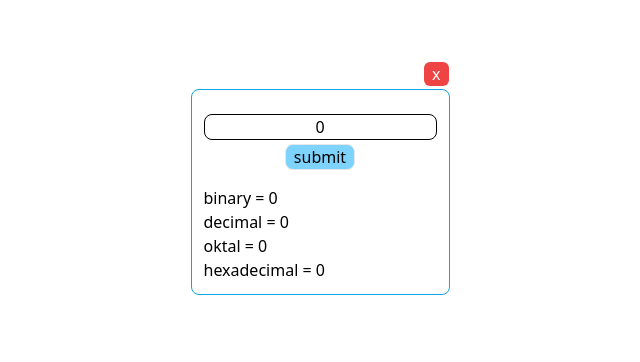
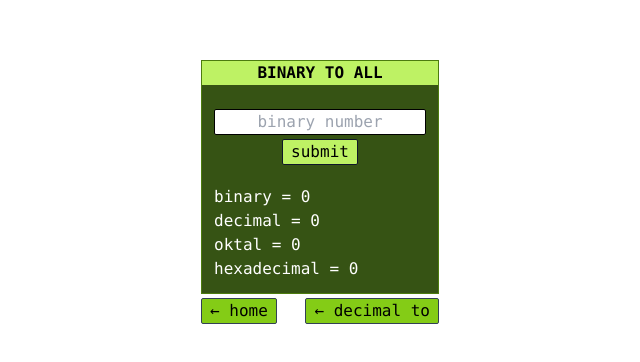
Before and after one commit to CodeWithZaky/number-converter, a Next.js app: page /binary-112210010 in a window 1280 px wide. Shown: the part 208-570 px from the top of the page, without its empty margins (320-960 px from the left). Built offline with nearby package versions, Linux system fonts and the light colour scheme.

Commit message:
update ui/ux and fixing validation

```diff
--- /dev/null
+++ b/components/NavLink.js
@@ -0,0 +1,24 @@
+import Link from "next/link";
+const NavLink = () => {
+  const MenuItems = [
+    { route: "/decimal-112210010", title: "decimal" },
+    { route: "/binary-112210010", title: "binary" },
+  ];
+  return (
+    <>
+      {MenuItems.map((e, i) => {
+        return (
+          <Link
+            key={i}
+            href={e.route}
+            className="rounded px-[90px] py-[25px] bg-lime-700 text-white"
+          >
+            {e.title}
+          </Link>
+        );
+      })}
+    </>
+  );
+};
+
+export default NavLink;
--- a/src/app/binary-112210010/page.js
+++ b/src/app/binary-112210010/page.js
@@ -11,6 +11,16 @@ const Biner = () => {
   const handleSubmit = (e) => {
     e.preventDefault();
     const binary = e.target[0].value;
+    if (isNaN(binary)) {
+      alert("masukan angka");
+      return;
+    }
+    for (let i = 0; i < binary.length; i++) {
+      if (binary[i] !== "0" && binary[i] !== "1") {
+        alert("Input bilangan biner tidak valid");
+        return;
+      }
+    }
     setBiner(binary);
     binerToDecimal(binary);
     binerToOktal(binary);
@@ -40,67 +50,75 @@ const Biner = () => {
     setOktal(oktal);
   };
   const binerToHeksadecimal = (binary) => {
-    const hexLookup = {
-      "0000": "0",
-      "0001": "1",
-      "0010": "2",
-      "0011": "3",
-      "0100": "4",
-      "0101": "5",
-      "0110": "6",
-      "0111": "7",
-      1000: "8",
-      1001: "9",
-      1010: "A",
-      1011: "B",
-      1100: "C",
-      1101: "D",
-      1110: "E",
-      1111: "F",
-    };
+    let decimal = 0;
+    let i = 0;
+    while (binary != 0) {
+      let digit = binary % 10;
+      decimal += digit * Math.pow(2, i);
+      binary = Math.floor(binary / 10);
+      i++;
+    }
 
-    let hex = "";
-    // Padd binary string with zeroes until its length is a multiple of 4
-    binary = binary.padStart(Math.ceil(binary.length / 4) * 4, "0");
-    // Group binary string into chunks of 4
-    const binaryChunks = binary.match(/.{1,4}/g);
+    let digits = [];
+    while (decimal != 0) {
+      let remainder = decimal % 16;
+      if (remainder < 10) {
+        digits.unshift(remainder);
+      } else {
+        digits.unshift(String.fromCharCode(remainder + 55));
+      }
+      decimal = Math.floor(decimal / 16);
+    }
 
-    // Convert each binary chunk to its corresponding hex value
-    for (let i = 0; i < binaryChunks.length; i++) {
-      hex += hexLookup[binaryChunks[i]];
-    }
+    let hex = digits.join("");
     setHexadecimal(hex);
   };
 
   return (
-    <main className="min-h-screen min-w-full flex flex-col justify-center items-center">
-      <div className="relative border border-sky-500 p-3 rounded-lg">
-        <Link
-          href={"/"}
-          className="absolute -top-7 right-0 rounded-md bg-red-500 px-2 text-white"
-        >
-          x
-        </Link>
+    <main className="min-h-screen min-w-full flex justify-center items-center">
+      <div className="flex flex-col justify-center items-center">
+        <section className="border border-lime-700 flex flex-col justify-center items-center">
+          <h1 className="bg-lime-300 text-black w-full text-center font-mono font-semibold">
+            BINARY TO ALL
+          </h1>
+          <div className="bg-lime-900 p-3 font-mono">
             <form
               onSubmit={handleSubmit}
-          className="flex flex-col justify-center items-center my-3"
+              className="flex flex-col justify-center items-center mb-4 my-3"
             >
               <input
-            placeholder="binary"
-            defaultValue={binary}
-            className="border border-black rounded-lg text-center"
+                placeholder="binary number"
+                className="border border-black text-center rounded-sm"
               />
               <button
                 type="submit"
-            className="border bg-sky-300 rounded-lg px-2 my-1 active:bg-sky-700"
+                className="border border-slate-900 bg-lime-300 text-black rounded-sm px-2 my-1 active:bg-sky-700"
               >
                 submit
               </button>
             </form>
+            <section className="text-white">
               <div>{`binary = ${binary}`}</div>
               <div>{`decimal = ${decimal}`}</div>
               <div>{`oktal = ${oktal}`}</div>
               <div>{`hexadecimal = ${hexadecimal}`}</div>
+            </section>
+          </div>
+        </section>
+        <section className="flex justify-between w-full mt-1 font-mono">
+          <Link
+            href={"/"}
+            className="rounded-sm bg-lime-500 px-2 border border-slate-700"
+          >
+            &larr; home
+          </Link>
+          <Link
+            href={"/decimal-112210010"}
+            className="rounded-sm bg-lime-500 px-2 border border-slate-700"
+          >
+            &larr; decimal to
+          </Link>
+        </section>
       </div>
     </main>
   );
--- a/src/app/decimal-112210010/page.js
+++ b/src/app/decimal-112210010/page.js
@@ -4,13 +4,17 @@ import { useState } from "react";
 
 const Decimal = () => {
   const [decimal, setDecimal] = useState(0);
-  const [biner, setBiner] = useState(0);
+  const [binary, setBiner] = useState(0);
   const [oktal, setOktal] = useState(0);
   const [hexadecimal, setHexadecimal] = useState(0);
 
   const handleSubmit = (e) => {
     e.preventDefault();
     let decimal = e.target[0].value;
+    if (isNaN(decimal)) {
+      alert("masukkan angka");
+      return;
+    }
     setDecimal(decimal);
     decimalToBiner(decimal);
     decimalToOktal(decimal);
@@ -48,33 +52,50 @@ const Decimal = () => {
   };
 
   return (
-    <main className="min-h-screen min-w-full flex flex-col justify-center items-center">
-      <div className="relative border border-sky-500 p-3 rounded-lg">
-        <Link
-          href={"/"}
-          className="absolute -top-7 right-0 rounded-md bg-red-500 px-2 text-white"
-        >
-          X
-        </Link>
+    <main className="min-h-screen min-w-full flex justify-center items-center">
+      <div className="flex flex-col justify-center items-center">
+        <section className="border border-lime-700 flex flex-col justify-center items-center">
+          <h1 className="bg-lime-300 text-black w-full text-center font-mono font-semibold">
+            DECIMAL TO ALL
+          </h1>
+          <div className="bg-lime-900 p-3 font-mono">
             <form
               onSubmit={handleSubmit}
-          className="flex flex-col justify-center items-center my-3"
+              className="flex flex-col justify-center items-center mb-4 my-3"
             >
               <input
-            placeholder="decimal"
-            className="border border-black rounded-lg text-center"
+                placeholder="decimal number"
+                className="border border-black text-center rounded-sm"
               />
               <button
                 type="submit"
-            className="border bg-sky-300 rounded-lg px-2 my-1 active:bg-sky-700"
+                className="border border-slate-900 bg-lime-300 text-black rounded-sm px-2 my-1 active:bg-sky-700"
               >
                 submit
               </button>
             </form>
+            <section className="text-white">
               <div>{`decimal = ${decimal}`}</div>
-        <div>{`biner = ${biner}`}</div>
+              <div>{`binary = ${binary}`}</div>
               <div>{`oktal = ${oktal}`}</div>
               <div>{`hexadecimal = ${hexadecimal}`}</div>
+            </section>
+          </div>
+        </section>
+        <section className="flex justify-between w-full mt-1 font-mono">
+          <Link
+            href={"/"}
+            className="rounded-sm bg-lime-500 px-2 border border-slate-700"
+          >
+            &larr; home
+          </Link>
+          <Link
+            href={"/binary-112210010"}
+            className="rounded-sm bg-lime-500 px-2 border border-slate-700"
+          >
+            &larr; binary to
+          </Link>
+        </section>
       </div>
     </main>
   );
--- a/src/app/page.js
+++ b/src/app/page.js
@@ -1,23 +1,13 @@
-import Link from "next/link";
+import NavLink from "../../components/NavLink";
 
 export default function Home() {
-  const MenuItems = [
-    { route: "/decimal-112210010", title: "decimal" },
-    { route: "/binary-112210010", title: "binary" },
-  ];
-
   return (
-    <main className="min-w-full min-h-screen pt-2">
-      <div className="flex flex-col gap-2 w-full h-full">
-        {MenuItems.map((e, i) => {
-          return (
-            <div key={i}>
-              <Link href={e.route} className="border rounded-lg py-1 px-2 bg-slate-700 text-white">
-                {e.title}
-              </Link>
-            </div>
-          );
-        })}
+    <main className="min-w-screen min-h-screen flex flex-col items-center justify-center gap-2 text-lime-800 font-mono">
+      <h1 className="text-3xl text-center font-semibold">KONVERSI BILANGAN</h1>
+      <p className="text-2xl">Ahmad Zaky Ubaidillah</p>
+      <p className="text-xl">112210010</p>
+      <div className="flex flex-col sm:flex-row text-center border gap-2 mt-3">
+        <NavLink />
       </div>
     </main>
   );
```
Lines whose indentation alone changed are shown as unchanged.
